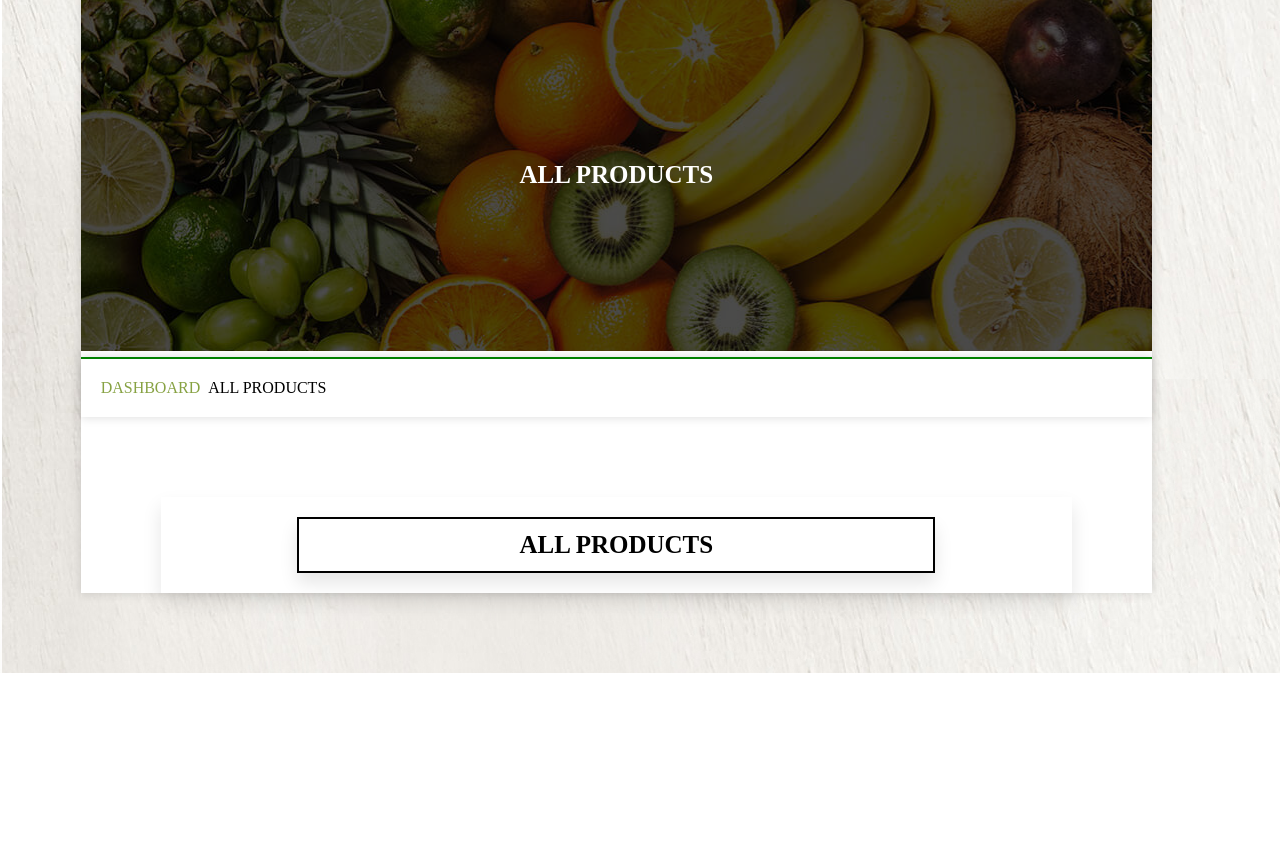
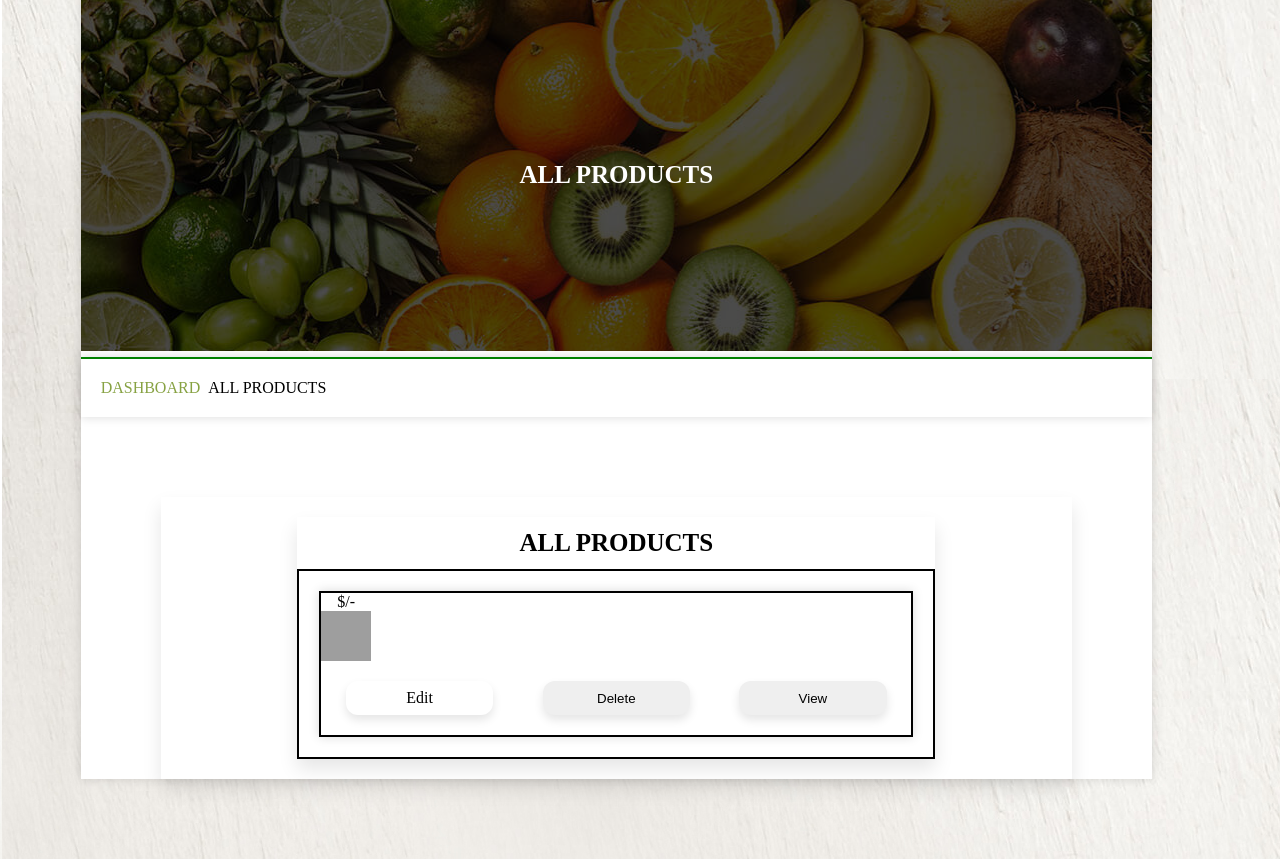
Before and after one commit to RomanGurun/Fruit-Ecomerce-Seller, a PHP site: page /view_product.php in a window 1280 px wide. Shown: the part 163-1022 px from the top of the page. Before the commit the page ends 836 px from the top, so only its background shows below. Run offline with PHP 8.4, Linux system fonts and the light colour scheme; tables that the repository leaves empty or names only in its code hold one stand-in row (values such as "Sample post"); data that the repository does not hold is empty; grey boxes are pictures that could not be loaded.

Commit message:
ninth commit

```diff
--- /dev/null
+++ b/seller/edit_product.php
@@ -0,0 +1,4 @@
+<?php
+echo"edit product";
+
+?>
--- a/seller/view_product.php
+++ b/seller/view_product.php
@@ -2,9 +2,12 @@
 include 'navbar.php';
 include '../component/dbconnect.php';
 ?>
-<?php
 
-?>
+
+
+
+
+
 
 <?php
 
@@ -19,7 +22,7 @@ include '../component/dbconnect.php';
     <meta name="viewport" content="width=device-width, initial-scale=1.0">
     <title>View Product Page</title>
 <!-- <link rel="stylesheet" href="../style/two.css"> -->
-<link rel="stylesheet" href="../style/originals.css">
+<link rel="stylesheet" href="../style/original.css">
 </head>
 <body>
 
@@ -36,9 +39,68 @@ include '../component/dbconnect.php';
 <div class="main">
 
 <section>
+<h1 class="productheading">ALL PRODUCTS</h1>
+
     <div id="AllProduct">
-        <h1>ALL PRODUCTS</h1>
-        </div>
+
+          <?php
+
+$select_product=$conn->prepare("SELECT * FROM `products` ");
+$select_product->execute();
+if($select_product->rowCount()>0){
+
+while($fetch_product=$select_product->fetch(PDO::FETCH_ASSOC))
+{
+
+?>
+<form action="" method="post">
+    <div class="farmerpbox">
+        <span class="framerpstatus"><?= $fetch_product['p-status']; ?></span>
+        <span class="price">$<?= $fetch_product['p-price'] ?>/-</span>
+<input type="hidden" value="<?= $fetch_product['p-id'];  ?>">
+
+<div class="farmerpimage">
+<img class="Ornamentimage"src="../img/<?= $fetch_product['p-image']; ?>" alt="">
+</div>
+<div class="farmermessage">
+    <?= $fetch_product['p-detail']?>
+</div>
+
+<div class="farmerEDRbox">
+<a class="btn" href="edit_product.php?id=<?= $fetch_product['p-id']; ?>">Edit</a>
+<button type="submit" name="delete" class="btn">Delete</button>
+<button type="submit" name="" class="btn">View</button>
+<a href="read_product.php?id=<?= $fetch_product['p-id'];  ?>"></a>
+</div>
+
+
+
+</div>
+
+
+
+
+
+
+
+
+</form>
+
+
+<?php
+
+}
+
+}else{
+    // <div class="boxxxxxxx"></div>
+}
+
+?>
+
+
+
+          </div>
+        <!-- </div> -->
 
 </section>
 </div>
--- a/style/originals.css
+++ b/style/original.css
@@ -115,9 +115,13 @@ margin-top: 10px;
     .btn:hover {
         background-color: var(--selenagreen);
     }
+.btn{
+    color:black;
+}
 
     .btn,
     input,textarea {
+
         transition: 1.0s background;
         margin: 8px;
         display: block;
@@ -193,6 +197,7 @@ padding:10px;
         }
 
         .btn {
+
             width: 100%;
             display: block;
             width: 40%;
@@ -209,8 +214,23 @@ padding:10px;
     justify-content: center;
     width:100%;
 }
-
-
-
+.productheading{
+    /* border:solid 2px black; */
+    text-align: center;
+ text-transform: capitalize;
+    width:100%;
+}
+.Ornamentimage{
+    width:50px;
+    height:50px;
+}
+.farmerEDRbox{
+ display: flex;
+ justify-content: center;
+}
+.farmerpbox{
+    border:solid 2px black;
+    box-shadow:var(--box-shadow);
+}
 
     /*================================================ VIEW PRODUCT CSSS END================================================ */
```
Also changed, not shown: img/wallpaper.jpg (added).
